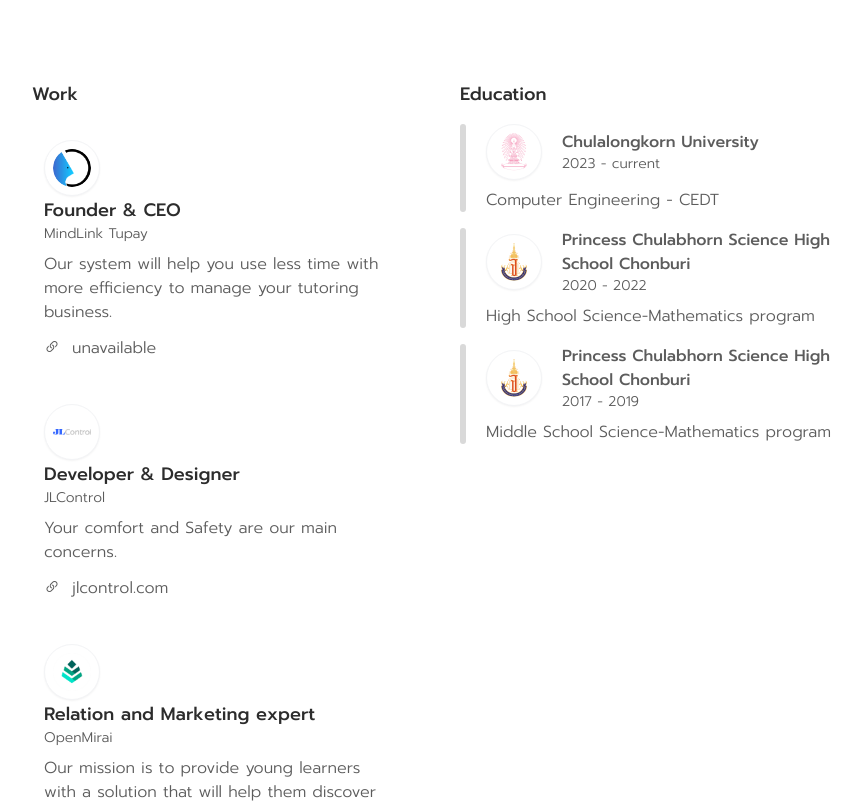
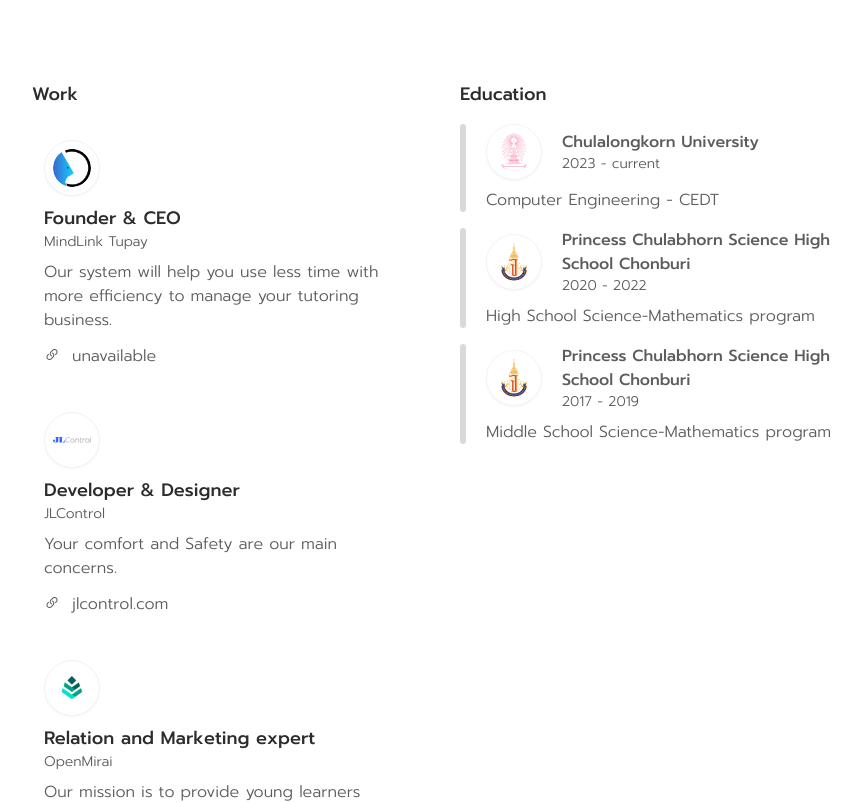
Before and after one commit to Darjeeling47/Portfolio, a Next.js app: page / in a window 1280 px wide. Shown: the part 800-1603 px from the top of the page, without its empty margins (208-1069 px from the left). Built offline with nearby package versions, Linux system fonts and the light colour scheme.

Commit message:
fix margin

```diff
--- a/src/components/basic/WorkBox.tsx
+++ b/src/components/basic/WorkBox.tsx
@@ -3,9 +3,9 @@ import Link from "next/link";
 
 export default function WorkBox({ data }: { data: any }) {
   return (
-    <div className="flex flex-col group rounded-lg hover:bg-gray-100 transition-all duration-100 gap-y-3 p-3">
+    <div className="group rounded-lg hover:bg-gray-100 transition-all duration-100 p-3">
       <Link href={data.link}>
-        <div className="rounded-full !w-14 !h-14 bg-white border border-gray-100 flex justify-center items-center shadow-sm p-2">
+        <div className="rounded-full !w-14 !h-14 bg-white border border-gray-100 flex justify-center items-center shadow-sm p-2 mb-2">
           <Image
             src={data.image}
             alt="logo image"
```
